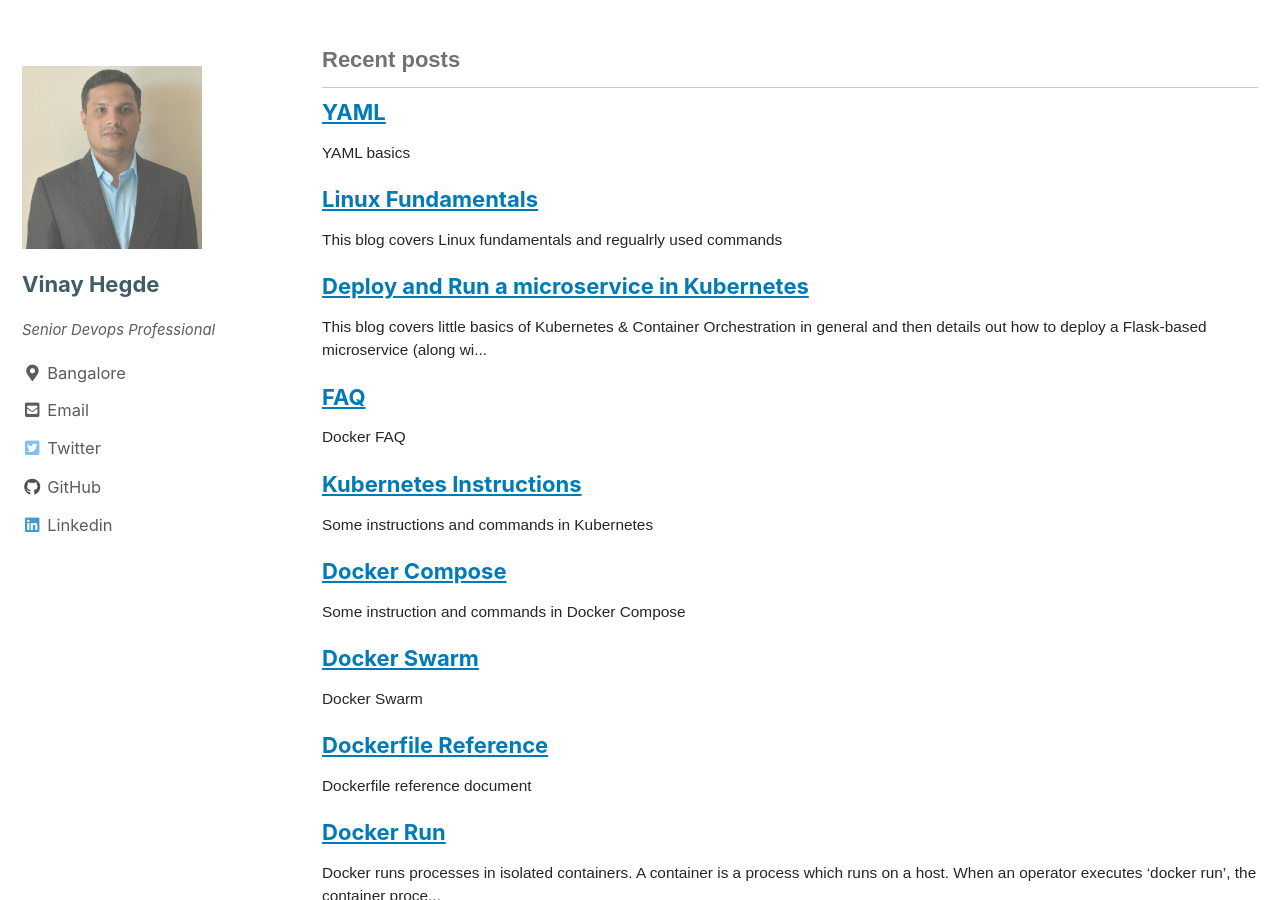
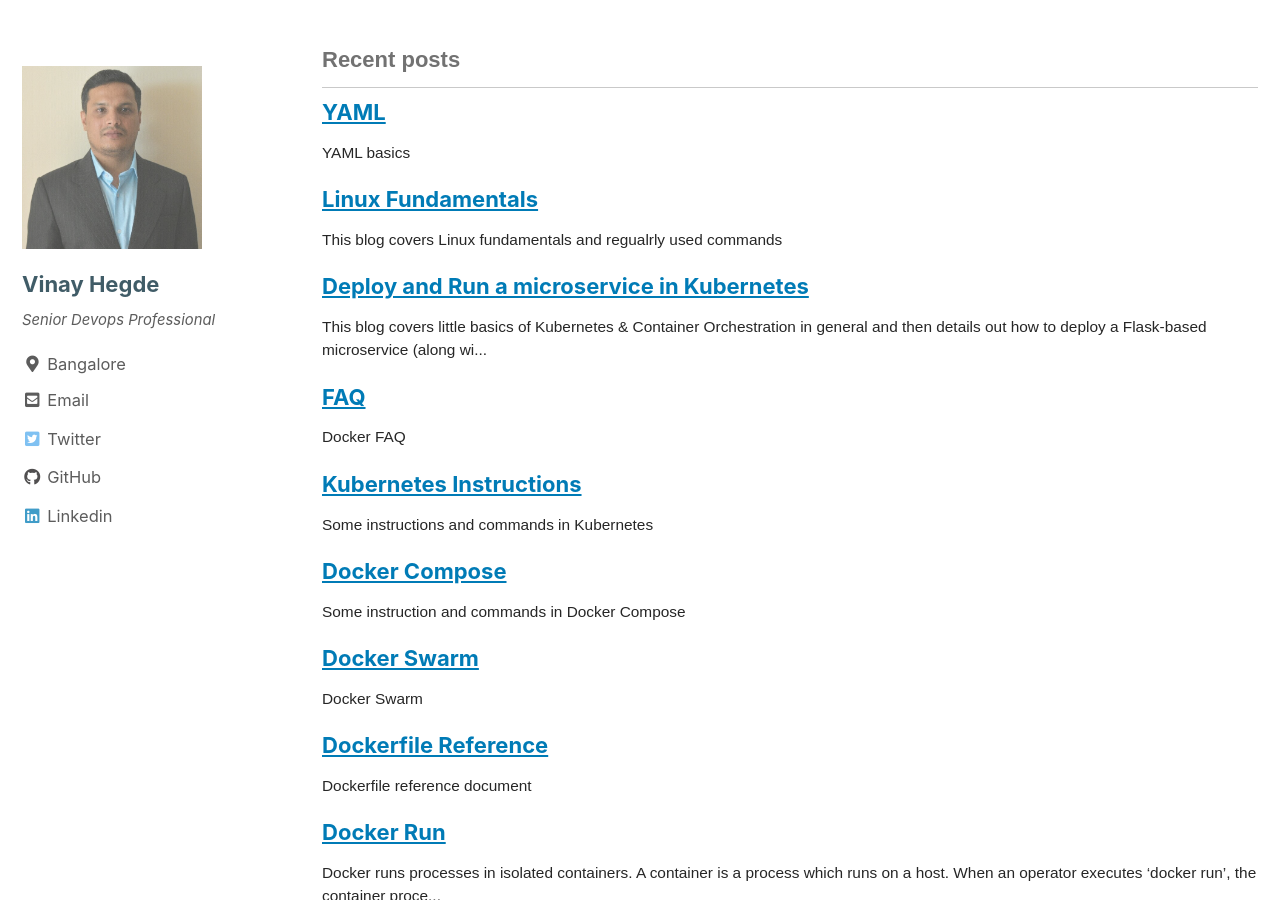
Before and after one commit to vinaydhegde/vinaydhegde.github.io, a Jekyll site: the page built from index.html, in a window 1280 px wide and 900 px high, scrolled down 336 px. Built offline with Jekyll 4.4.1, drawn with Linux system fonts in a browser that asks for light colours; cached includes are drawn as plain includes; nearby versions of some CDN libraries; the list of posts is cut into pages by our own code.

Commit message:
Update _base.scss

```diff
--- a/_sass/minimal-mistakes/_base.scss
+++ b/_sass/minimal-mistakes/_base.scss
@@ -65,8 +65,8 @@
 }
 
 p {
-  margin-top: 1.3em;
-  margin-bottom: 1.3em;
+  margin-top: 0.5em;
+  margin-bottom: 0.5em;
 
 }
 
```
